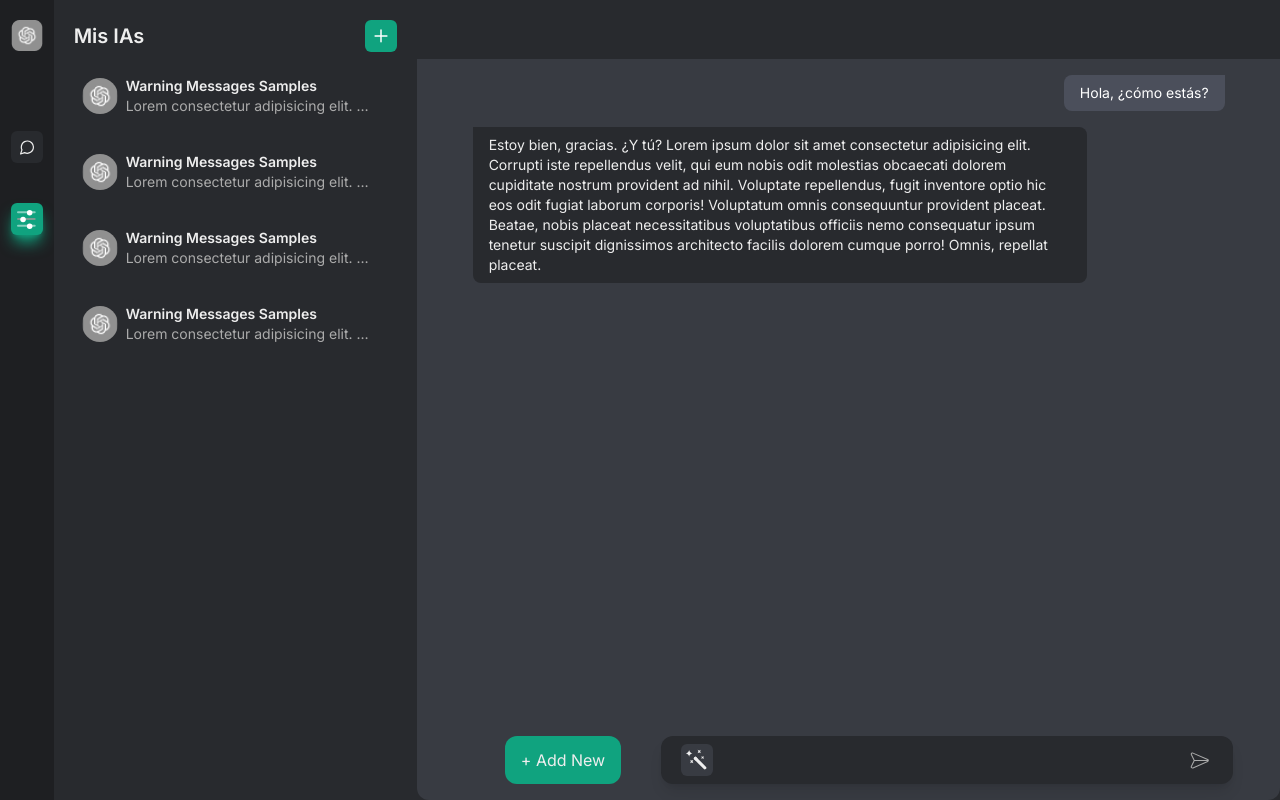
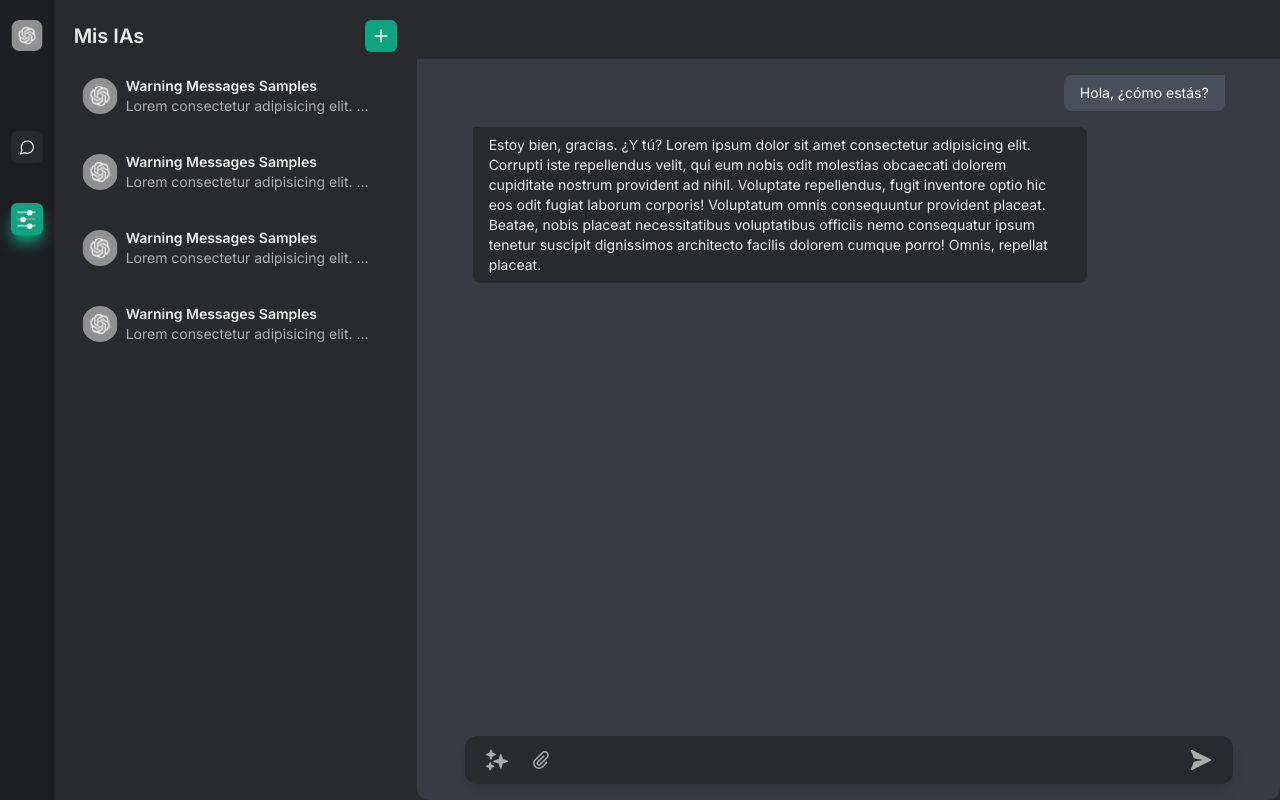
Before and after one commit to joaquindev23/FrontEnd_LLM, a Next.js app: page /app/iAs in a window 1280 px wide. Built offline with nearby package versions, Linux system fonts and the light colour scheme.

Commit message:
change icon btns (Chat Sender component)

```diff
--- a/src/app/app/iAs/page.tsx
+++ b/src/app/app/iAs/page.tsx
@@ -6,18 +6,17 @@ import React from "react";
 
 type Props = {};
 
-export default function IAs({}: Props) {
+export default function IAs({ }: Props) {
   return (
     <section className="flex bg-core-secBg w-full h-full max-sm:justify-center">
       <ChatSideBar title="Mis IAs">
-          <IACard />
-          <IACard />
-          <IACard />
-          <IACard />
+        <IACard />
+        <IACard />
+        <IACard />
+        <IACard />
       </ChatSideBar>
       <ChatContiner>
         <div className="flex items-center">
-          <button className="bg-core-primary w-40 h-full rounded-xl mx-10 max-sm:mx-2 max-sm:w-20 max-sm:text-sm text-core-text ">+ Add New</button>
           <ChatSender />
         </div>
       </ChatContiner>
--- a/src/app/icons/index.tsx
+++ b/src/app/icons/index.tsx
@@ -16,6 +16,104 @@ export function SendArrow() {
       />
     </svg>
   );
+}
+
+export function PeperClip() {
+  return (
+    <svg version="1.1"
+
+      xmlns="http://www.w3.org/2000/svg"
+      width="32px"
+      height="32px"
+      viewBox="0,0,256,256">
+      <g
+          className="fill-[#ababab] group-hover:fill-core-primary"
+        fill-rule="nonzero"
+        stroke="none"
+        stroke-width="1"
+        stroke-linecap="butt"
+        stroke-linejoin="miter"
+        stroke-miterlimit="10"
+        stroke-dasharray=""
+        stroke-dashoffset="0"
+        font-family="none"
+        font-weight="none"
+        font-size="none"
+        text-anchor="none">
+        <g
+          transform="scale(8,8)">
+          <path
+            d="M21,4c-1.39062,0 -2.75781,0.53906 -3.8125,1.59375l-9.375,9.375c-2.97266,2.97266 -2.97266,7.80859 0,10.78125c2.97266,2.97266 7.80859,2.97266 10.78125,0l6.25,-6.25l-1.40625,-1.40625l-6.25,6.25c-2.20703,2.20703 -5.76172,2.20703 -7.96875,0c-2.20703,-2.20703 -2.20703,-5.76172 0,-7.96875l9.375,-9.375c1.34375,-1.34375 3.5,-1.34375 4.84375,0c1.34375,1.34375 1.34375,3.5 0,4.84375l-9.375,9.375c-0.48047,0.48047 -1.23828,0.48047 -1.71875,0c-0.48047,-0.48047 -0.48047,-1.23828 0,-1.71875l8.59375,-8.59375l-1.40625,-1.40625l-8.59375,8.59375c-1.24609,1.24609 -1.24609,3.28516 0,4.53125c1.24609,1.24609 3.28516,1.24609 4.53125,0l9.375,-9.375c2.10938,-2.10937 2.10938,-5.54687 0,-7.65625c-1.05469,-1.05469 -2.45312,-1.59375 -3.84375,-1.59375z">
+          </path>
+        </g>
+      </g>
+    </svg>
+  )
+}
+
+export function NewSendArrow() {
+  return (
+    <svg version="1.1"
+      xmlns="http://www.w3.org/2000/svg"
+      width="48px"
+      height="48px"
+      viewBox="0,0,256,256">
+      <g
+      className="fill-[#ababab] group-hover:fill-core-primary"
+        fill-rule="nonzero"
+        stroke="none"
+        stroke-width="1"
+        stroke-linecap="butt"
+        stroke-linejoin="miter"
+        stroke-miterlimit="10"
+        stroke-dasharray=""
+        stroke-dashoffset="0"
+        font-family="none"
+        font-weight="none"
+        font-size="none"
+        text-anchor="none">
+        <g
+          transform="scale(5.33333,5.33333)">
+          <path
+            d="M5.44531,4.00195c-0.48431,0.01805 -0.93007,0.26896 -1.19676,0.67363c-0.26668,0.40468 -0.32144,0.91326 -0.14699,1.36543l5.5,14.20117c0.1926,0.4957 0.63325,0.85238 1.1582,0.9375l14.94141,2.42578c0.37223,0.06035 0.33594,0.16781 0.33594,0.39453c0,0.22672 0.03629,0.33418 -0.33594,0.39453l-14.94141,2.42578c-0.52495,0.08512 -0.9656,0.4418 -1.1582,0.9375l-5.5,14.20117c-0.22282,0.57754 -0.06801,1.23263 0.38976,1.64933c0.45777,0.4167 1.12449,0.50944 1.6786,0.23348l37,-18.5c0.50825,-0.2541 0.82931,-0.77356 0.82931,-1.3418c0,-0.56823 -0.32106,-1.08769 -0.82931,-1.3418l-37,-18.5c-0.22466,-0.11188 -0.47381,-0.1656 -0.72461,-0.15625z">
+          </path>
+        </g>
+      </g>
+    </svg>
+  )
+}
+
+export function NewIAMagic() {
+  return (
+    <svg
+      version="1.1"
+      xmlns="http://www.w3.org/2000/svg"
+      width="48px"
+      height="48px"
+      viewBox="0,0,256,256">
+      <g
+         className="fill-[#ababab] group-hover:fill-core-primary"
+        fill-rule="nonzero"
+        stroke="none"
+        stroke-width="1"
+        stroke-linecap="butt"
+        stroke-linejoin="miter"
+        stroke-miterlimit="10"
+        stroke-dasharray=""
+        stroke-dashoffset="0"
+        font-family="none"
+        font-weight="none"
+        font-size="none"
+        text-anchor="none" >
+        <g
+          transform="scale(5.33333,5.33333)">
+          <path
+            d="M31.5,41c-0.651,0 -1.229,-0.421 -1.428,-1.041l-2.927,-9.104l-9.104,-2.927c-0.62,-0.199 -1.041,-0.777 -1.041,-1.428c0,-0.651 0.421,-1.229 1.041,-1.428l9.104,-2.927l2.927,-9.104c0.199,-0.62 0.777,-1.041 1.428,-1.041c0.651,0 1.229,0.421 1.428,1.041l2.927,9.104l9.104,2.927c0.62,0.199 1.041,0.777 1.041,1.428c0,0.651 -0.421,1.229 -1.041,1.428l-9.104,2.927l-2.927,9.104c-0.199,0.62 -0.777,1.041 -1.428,1.041zM12,23c-0.646,0 -1.219,-0.413 -1.423,-1.025l-1.888,-5.664l-5.664,-1.888c-0.612,-0.204 -1.025,-0.777 -1.025,-1.423c0,-0.646 0.413,-1.219 1.025,-1.423l5.664,-1.888l1.888,-5.664c0.204,-0.612 0.777,-1.025 1.423,-1.025c0.646,0 1.219,0.413 1.423,1.025l1.888,5.664l5.664,1.888c0.612,0.204 1.025,0.777 1.025,1.423c0,0.646 -0.413,1.219 -1.025,1.423l-5.664,1.888l-1.888,5.664c-0.204,0.612 -0.777,1.025 -1.423,1.025zM10.5,45c-0.646,0 -1.219,-0.413 -1.423,-1.025l-1.514,-4.539l-4.538,-1.513c-0.612,-0.204 -1.025,-0.777 -1.025,-1.423c0,-0.646 0.413,-1.219 1.025,-1.423l4.538,-1.513l1.514,-4.539c0.204,-0.612 0.777,-1.025 1.423,-1.025v0c0.646,0 1.219,0.413 1.423,1.025l1.513,4.539l4.539,1.513c0.612,0.204 1.025,0.777 1.025,1.423c0,0.646 -0.413,1.219 -1.025,1.423l-4.539,1.513l-1.513,4.539c-0.204,0.612 -0.777,1.025 -1.423,1.025z">
+          </path>
+        </g>
+      </g>
+    </svg>
+  )
 }
 
 export function IAMagic() {
@@ -44,7 +142,7 @@ export function IAMagic() {
   );
 }
 
-export function Add({}: Props) {
+export function Add({ }: Props) {
   return (
     <>
       <svg
@@ -73,7 +171,7 @@ export function Add({}: Props) {
   );
 }
 
-export default function Chat({}: Props) {
+export default function Chat({ }: Props) {
   return (
     <svg
       xmlns="http://www.w3.org/2000/svg"
@@ -93,7 +191,7 @@ export default function Chat({}: Props) {
   );
 }
 
-export function IAs({}: Props) {
+export function IAs({ }: Props) {
   return (
     <svg
       xmlns="http://www.w3.org/2000/svg"
--- a/src/components/myChats/chatSender/index.tsx
+++ b/src/components/myChats/chatSender/index.tsx
@@ -1,20 +1,23 @@
-import { IAMagic, SendArrow } from "@/app/icons";
+import { NewIAMagic, NewSendArrow, PeperClip } from "@/app/icons";
 import React from "react";
 
 type Props = {};
 
-export default function ChatSender({}: Props) {
+export default function ChatSender({ }: Props) {
   return (
     <div className="self-baseline bg-core-secBg space-x-5 flex items-center py-2 px-5 shadow-lg w-full rounded-xl h-12">
-      <button className="size-8 rounded-md flex items-center justify-center bg-core-thBg">
-        <IAMagic />
+      <button className="size-6 rounded-md flex items-center justify-center group">
+        <NewIAMagic />
+      </button>
+      <button className="size-6 rounded-md flex items-center justify-center group">
+        <PeperClip />
       </button>
       <input
         type="text"
         className="w-full h-full border-none rounded-xl bg-transparent focus:outline-none text-core-text active:border-none"
       />
-      <button className="size-8 rounded-md flex items-center justify-center bg-transparent">
-        <SendArrow />
+      <button className="size-6 rounded-md flex items-center justify-center group">
+        <NewSendArrow />
       </button>
     </div>
   );
```
